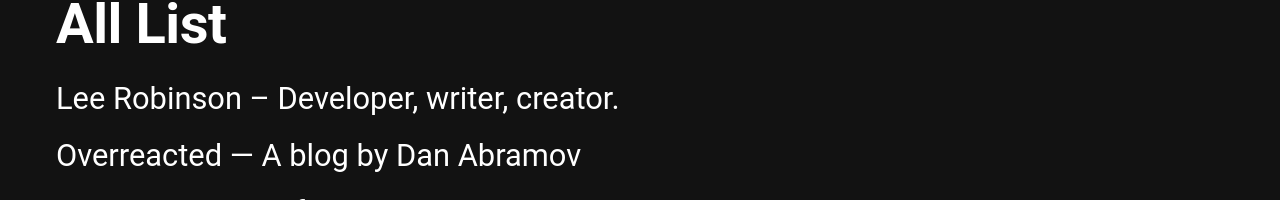
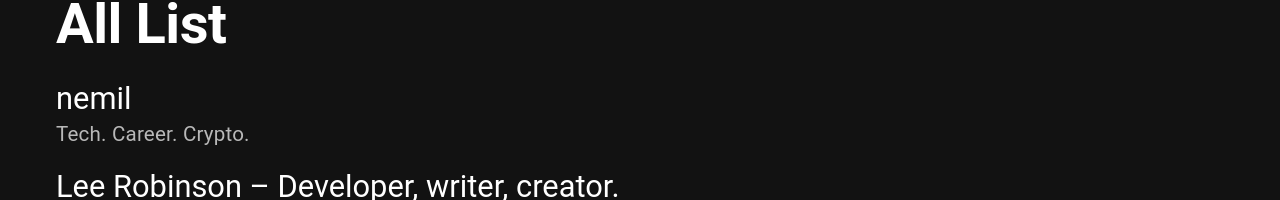
Before and after one commit to wtLau/brian-lau.ca, a Next.js app: page /resources in a window 1280 px wide. Shown: the part 736-936 px from the top of the page. Built offline with nearby package versions, Linux system fonts and the light colour scheme; no server answers.

Commit message:
feat: add nemil to resources

```diff
--- a/data/resources.ts
+++ b/data/resources.ts
@@ -15,6 +15,15 @@ export type resourceType = {
 }
 
 export const resources: resourceType[] = [
+  {
+    id: 9,
+    title: 'nemil',
+    summary: 'Tech. Career. Crypto.',
+    author: 'nemil',
+    type: 'blog',
+    tags: 'software career',
+    url: 'https://nemil.com/tags/notes-to-a-young-software-engineer/',
+  },
   {
     id: 8,
     title: 'Not Only Code',
```
